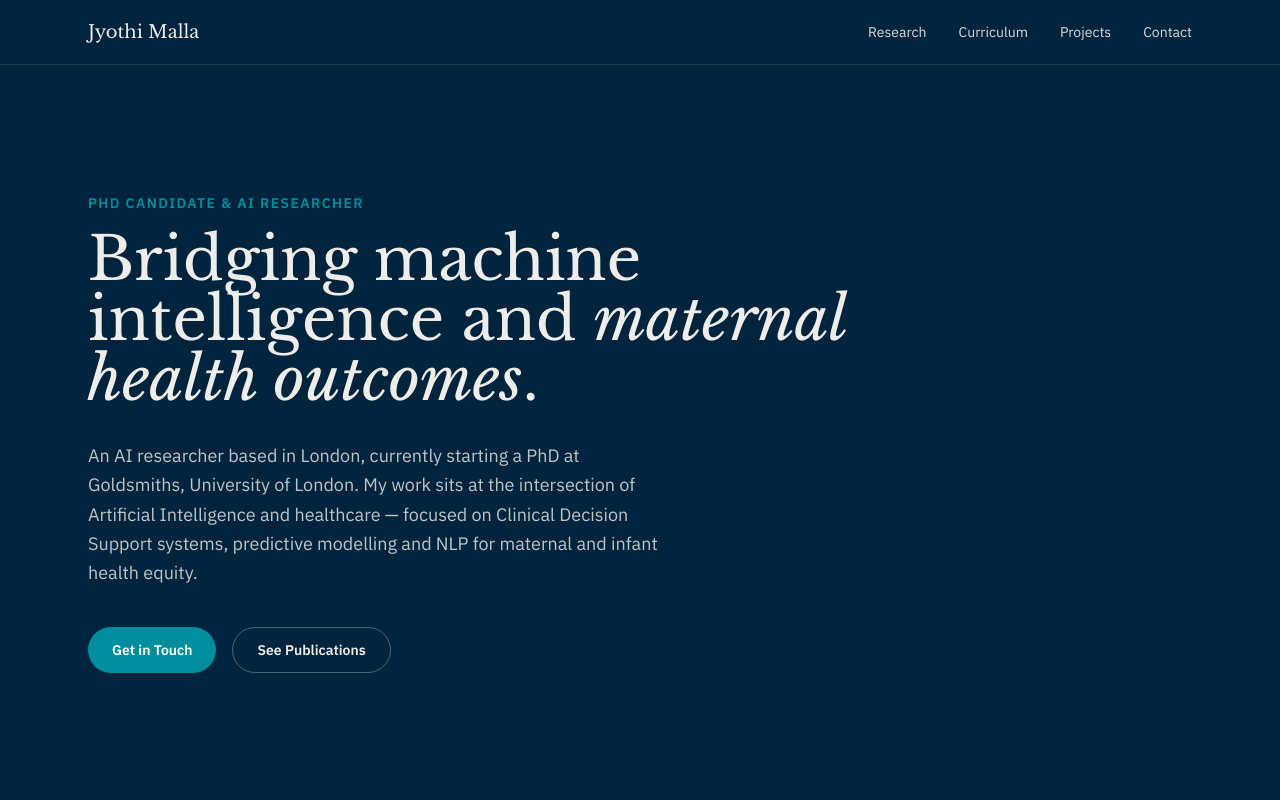
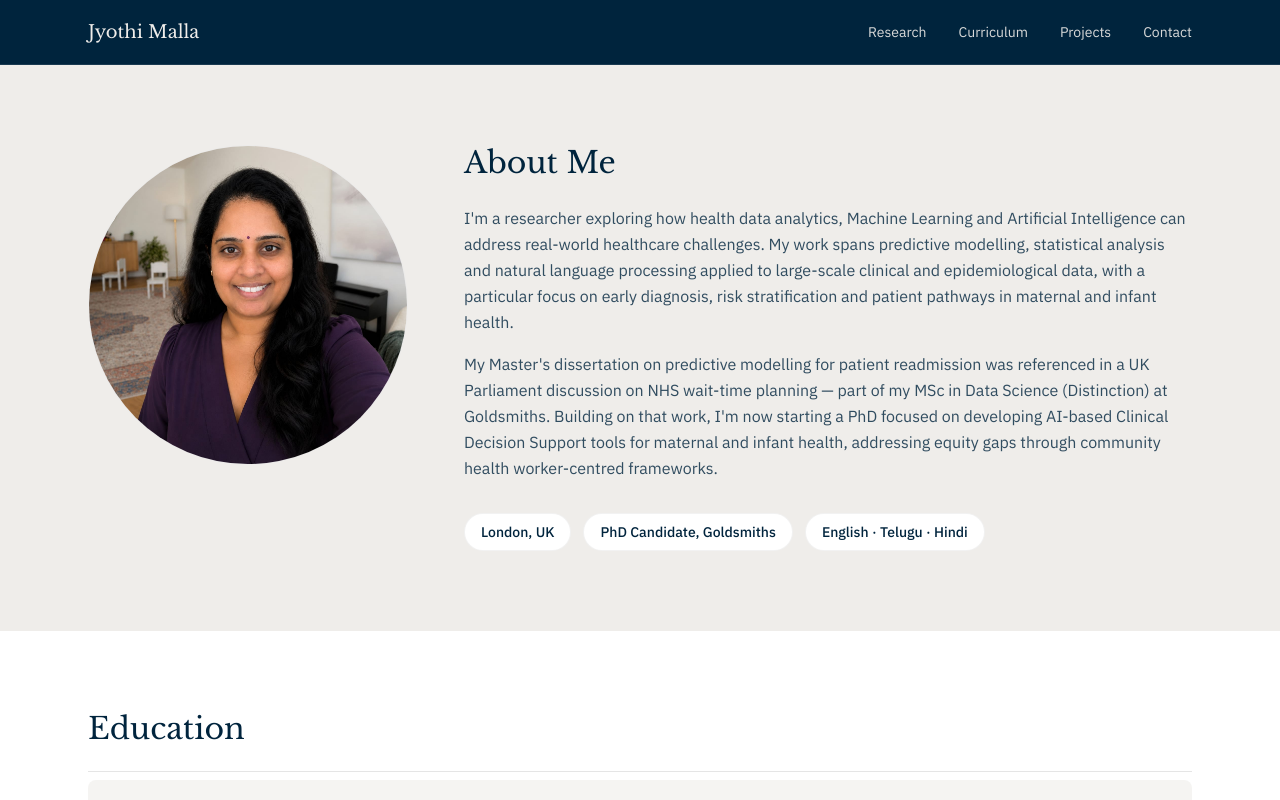
Before and after one commit to jyothimalla/portfolio, a React (Vite) app: page / in a window 1280 px wide. Shown: the top 800 px of the page. Built offline with nearby package versions, Linux system fonts and the light colour scheme; the HTML template or start-up script is replaced by a standard one.

Commit message:
Remove Hero component from main layout
Removed Hero component from App.tsx

```diff
--- a/src/App.tsx
+++ b/src/App.tsx
@@ -1,5 +1,4 @@
 import Header from './components/Header'
-import Hero from './components/Hero'
 import About from './components/About'
 import Education from './components/Education'
 import Experience from './components/Experience'
@@ -13,7 +12,6 @@ export default function App() {
     <div className="min-h-screen">
       <Header />
       <main>
-        <Hero />
         <About />
         <Education />
         <Experience />
```
